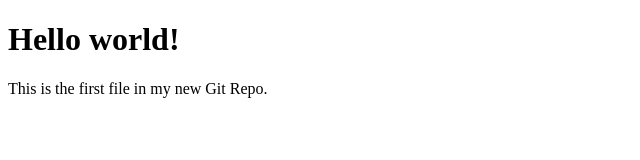
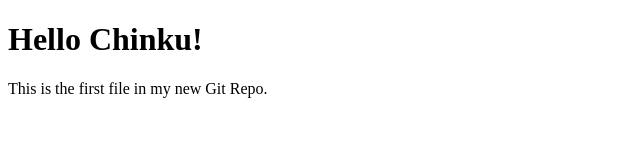
Before and after one commit to amancruise/expertgit, a plain HTML site: page index.html in a window 1280 px wide. Shown: the whole page, without its empty margins (0-640 px from the left). Drawn offline with Linux system fonts and the light colour scheme.

Commit message:
Updated index.html with a new line

```diff
--- a/index.html
+++ b/index.html
@@ -5,7 +5,8 @@
 </head>
 <body>
 
-<h1>Hello world!</h1>
+
+<h1>Hello Chinku!</h1>
 <p>This is the first file in my new Git Repo.</p>
 
 </body>
```
